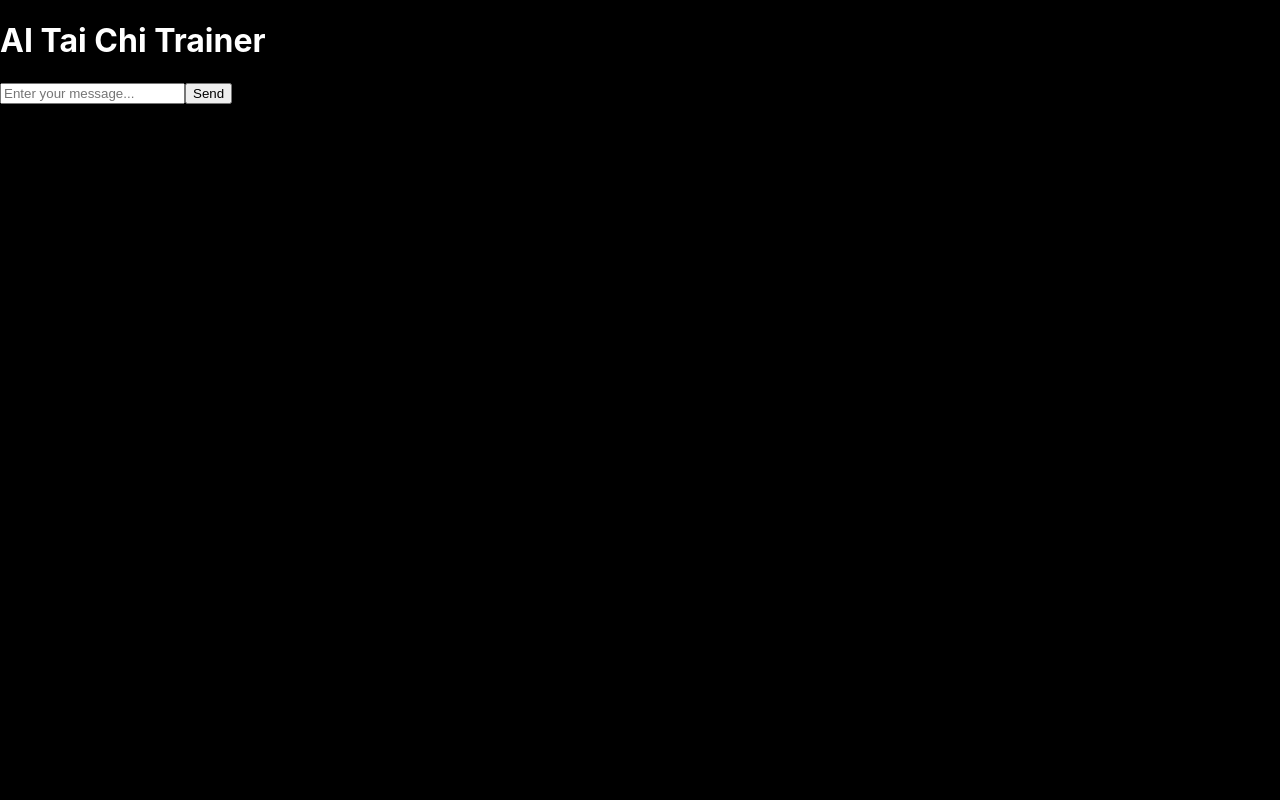
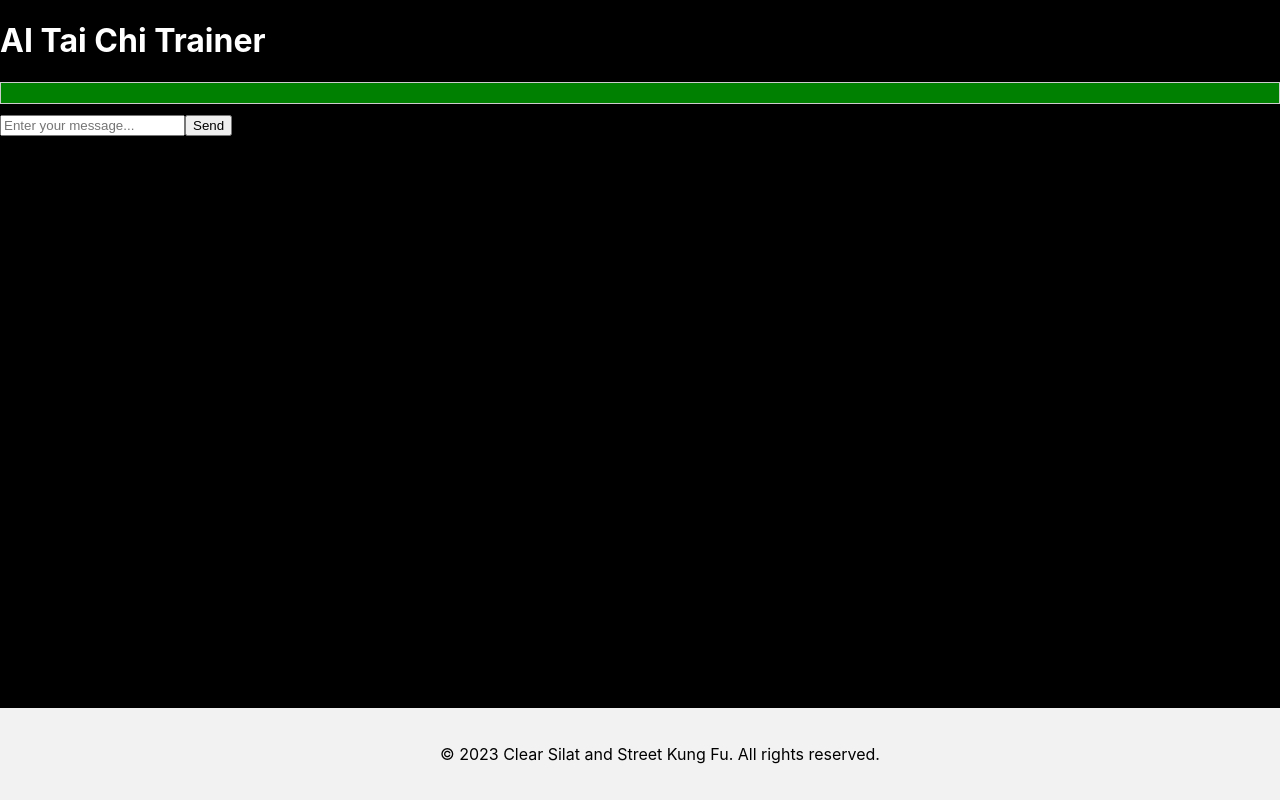
Before and after one commit to tiptondt1998/PocketSifu, a React (Create React App) app: page / in a window 1280 px wide. Built offline with nearby package versions, Linux system fonts and the light colour scheme.

Commit message:
troubleshooting api call

```diff
--- a/src/App.css
+++ b/src/App.css
@@ -4,6 +4,35 @@ body{
 
 h1{
   color: white;
+}
+
+/* ChatComponent.css */
+
+.conversation-container {
+  background-color: green;
+  padding: 10px;
+  border: 1px solid #ccc;
+  margin-bottom: 10px;
+}
+
+.conversation {
+  margin-bottom: 8px;
+}
+
+.user {
+  color: darkblue;
+}
+
+.ai {
+  color: gold;
+}
+.footer{
+  background-color: #f2f2f2;
+  padding: 20px;
+  text-align: center;
+  position: fixed; /* or position: sticky; */
+  bottom: 0;
+  width: 100%;
 }
 
 @keyframes App-logo-spin {
--- a/src/App.js
+++ b/src/App.js
@@ -1,5 +1,6 @@
 import React from 'react';
 import ChatComponent from './ChatComponent';
+import Footer from './Footer';
 import "./App.css";
 
 function App() {
@@ -7,6 +8,7 @@ function App() {
     <div className='body'>
       <h1>AI Tai Chi Trainer</h1>
       <ChatComponent />
+      <Footer />
     </div>
   );
 }
--- a/src/ChatComponent.js
+++ b/src/ChatComponent.js
@@ -110,8 +110,10 @@
 
 import React, { useState } from 'react';
 import axios from 'axios';
+import './App.css'; // Import your CSS file for styling
+import openai, {model, response, Completion} from 'openai';
 
-const apiKey = 'YOUR_OPENAI_API_KEY'; // Replace with your actual API key
+const apiKey = 'apiKey'; // Replace with your actual API key
 const taiChiKeywords = ['tai chi', 'martial arts', 'qi gong', 'movement', 'posture', 'breathing', 'form', 'philosophy'];
 
 const hasTaiChiContent = (input) => {
@@ -127,7 +129,7 @@ const ChatComponent = () => {
   const generateResponseFromGPT3 = async (input) => {
     try {
       const response = await axios.post(
-        'https://api.openai.com/v1/engines/davinci-codex/completions',
+        'https://api.openai.com/v1/chat/completions',
         {
           prompt: input,
           max_tokens: 50, // Adjust the number of tokens based on desired response length
@@ -147,10 +149,12 @@ const ChatComponent = () => {
     }
   };
 
+// ... (previous code)
+
 const handleUserInput = async () => {
   if (hasTaiChiContent(userInput)) {
     const aiResponse = await generateResponseFromGPT3(userInput);
-      const newConversation = [...conversationHistory, { user: userInput, ai: aiResponse }];
+    const newConversation = [{ user: userInput, ai: aiResponse }]; // Replace existing conversation
     setConversationHistory(newConversation);
   } else {
     console.log('User input lacks sufficient Tai Chi content.');
@@ -158,13 +162,14 @@ const ChatComponent = () => {
   setUserInput('');
 };
 
+
   return (
     <div>
-      <div>
+      <div className="conversation-container">
         {conversationHistory.map((conversation, index) => (
-          <div key={index}>
-            <div>User: {conversation.user}</div>
-            <div>AI: {conversation.ai}</div>
+          <div key={index} className="conversation">
+            <div className="user">User: {conversation.user}</div>
+            <div className="ai">AI: {conversation.ai}</div>
           </div>
         ))}
       </div>
--- /dev/null
+++ b/src/Footer.js
@@ -0,0 +1,15 @@
+import React from 'react';
+import './App.css'
+const Footer = () => {
+  const currentYear = new Date().getFullYear();
+
+  return (
+    <footer className="footer">
+      <div className="container">
+        <p>&copy; {currentYear} Clear Silat and Street Kung Fu. All rights reserved.</p>
+      </div>
+    </footer>
+  );
+};
+
+export default Footer;
```
Also changed, not shown: src/proxy-server.js (added, +22 -0 lines). Lines whose indentation alone changed are shown as unchanged.
